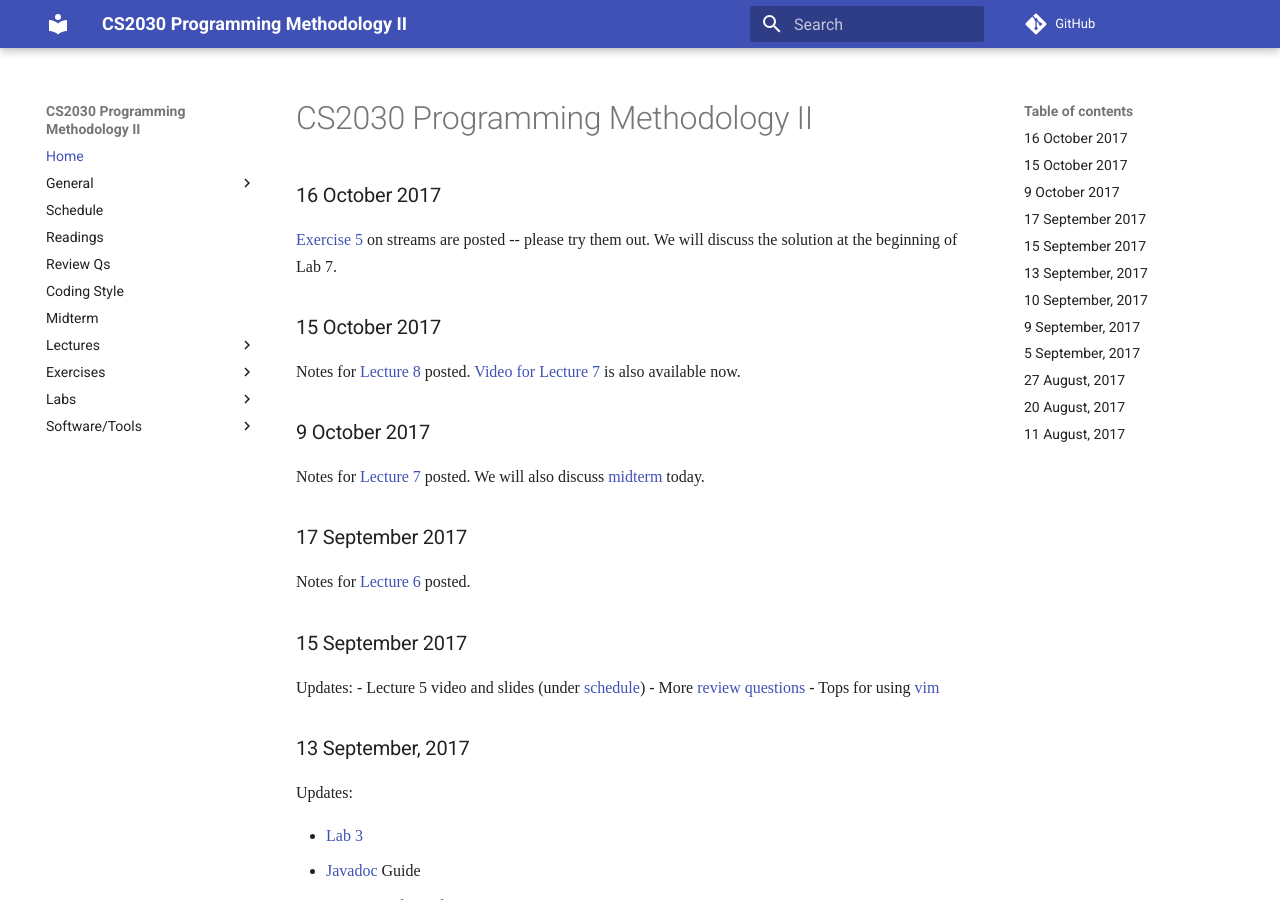
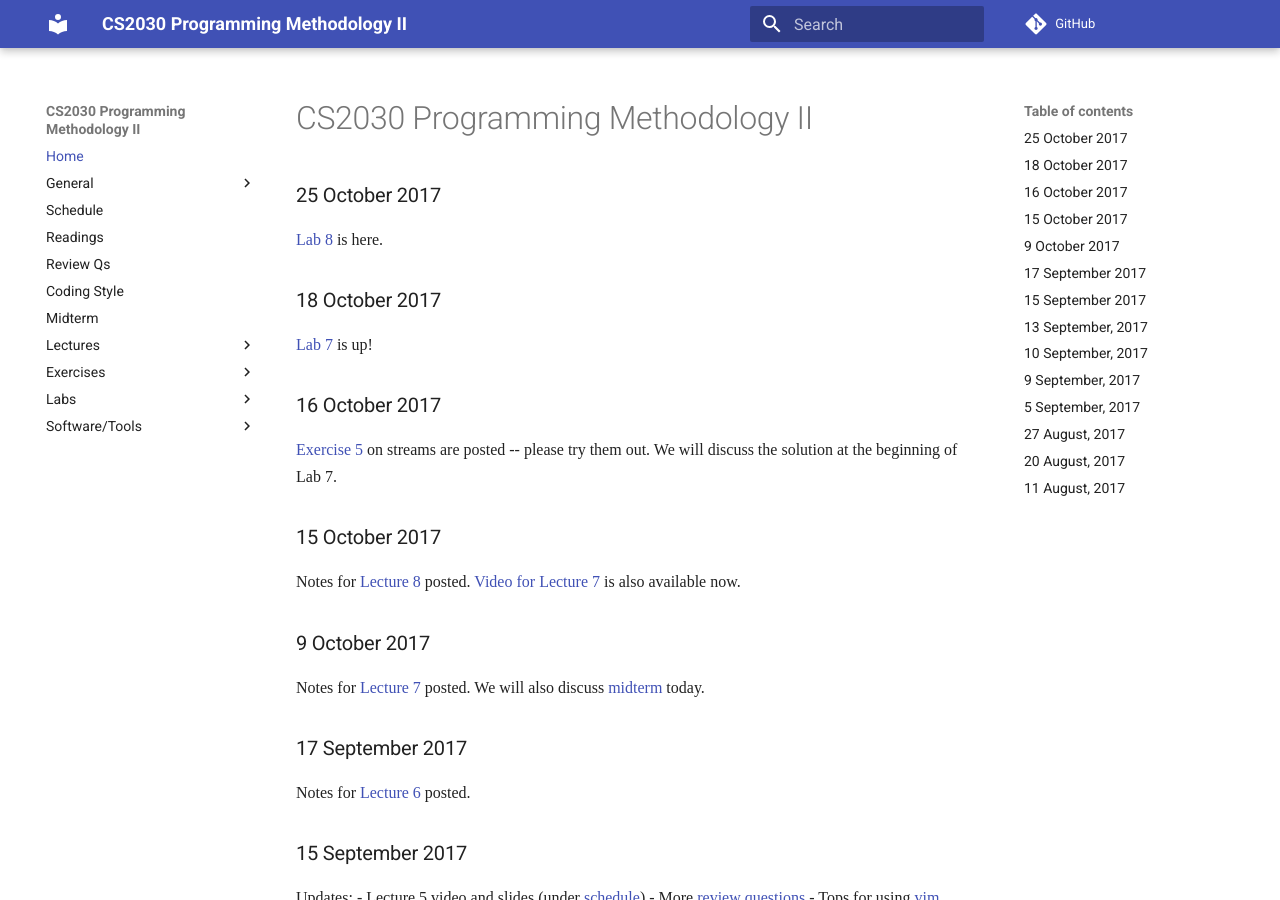
Before and after one commit to nus-cs2030/1718-s2, an MkDocs documentation site: the page built from docs/index.md, in a window 1280 px wide and 900 px high. Built offline with MkDocs 1.6.1 and Material for MkDocs 9.7.7, drawn with Linux system fonts in a browser that asks for light colours; some web fonts are replaced; comment, search, counter and statistics services are not loaded; old or Windows-style settings are respelled for this version of MkDocs.

Commit message:
Update index

```diff
--- a/docs/index.md
+++ b/docs/index.md
@@ -1,4 +1,12 @@
 # CS2030 Programming Methodology II
+
+### 25 October 2017
+
+[Lab 8](lab8.md) is here.
+
+### 18 October 2017
+
+[Lab 7](lab7.md) is up!
 
 ### 16 October 2017
 
```
